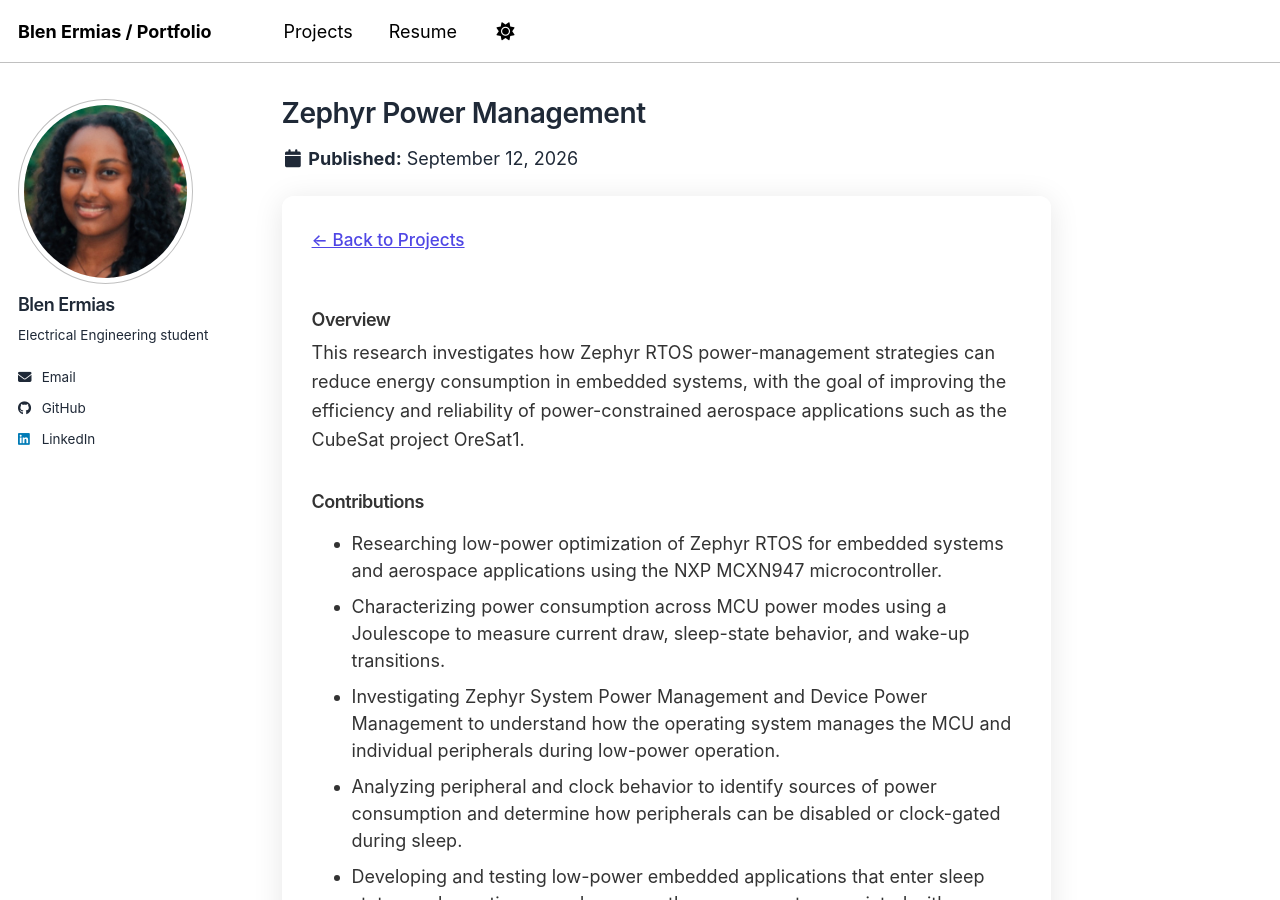
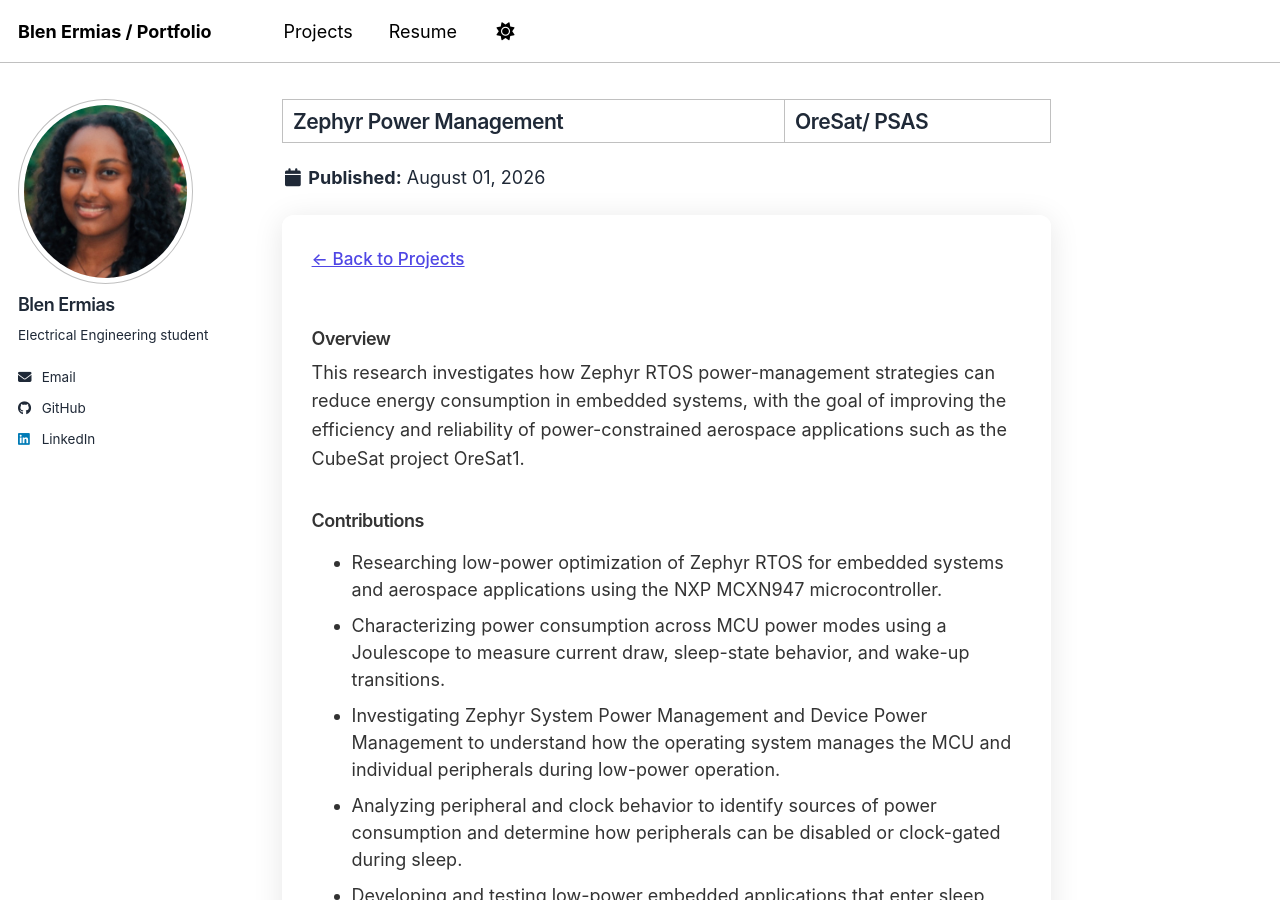
Before and after one commit to Blen-E/Blen-E.github.io, a Jekyll site: the page built from _portfolio/zephyrpm.md, in a window 1280 px wide and 900 px high. Built offline with Jekyll 4.4.1, drawn with Linux system fonts in a browser that asks for light colours; a script bundle is joined from its source files by our own code; library files that are not in the unit come from our copies.

Commit message:
Update zephyrpm.md

```diff
--- a/_portfolio/zephyrpm.md
+++ b/_portfolio/zephyrpm.md
@@ -1,6 +1,6 @@
 ---
-title: "Zephyr Power Management"
-excerpt: OreSat / PSAS
+title: "Zephyr Power Management | OreSat/ PSAS"
+date: 2026-08-01
 excerpt: "Investigating Zephyr's power-management capabilities for reliable, power-efficient aerospace embedded systems using OreSat hardware and the NXP MCXN947."
 image: /images/psas/oresat.png
 collection: portfolio
```
